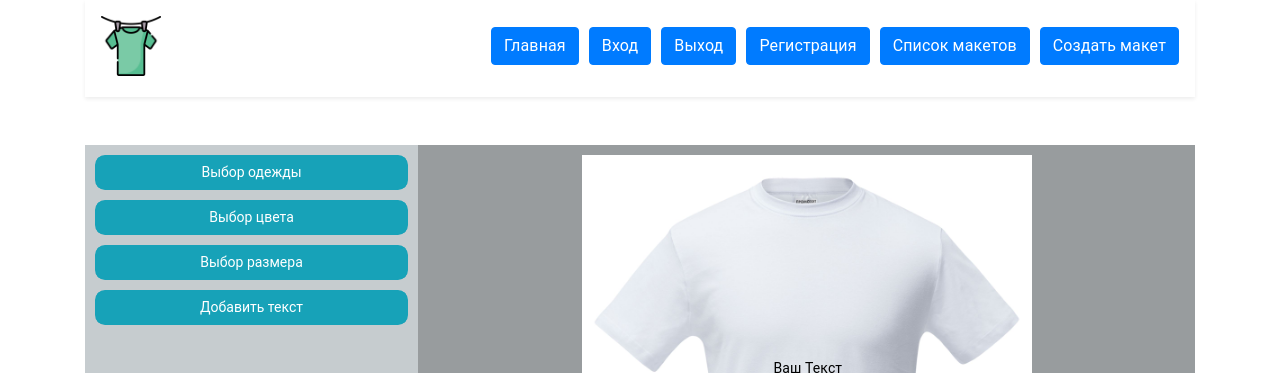
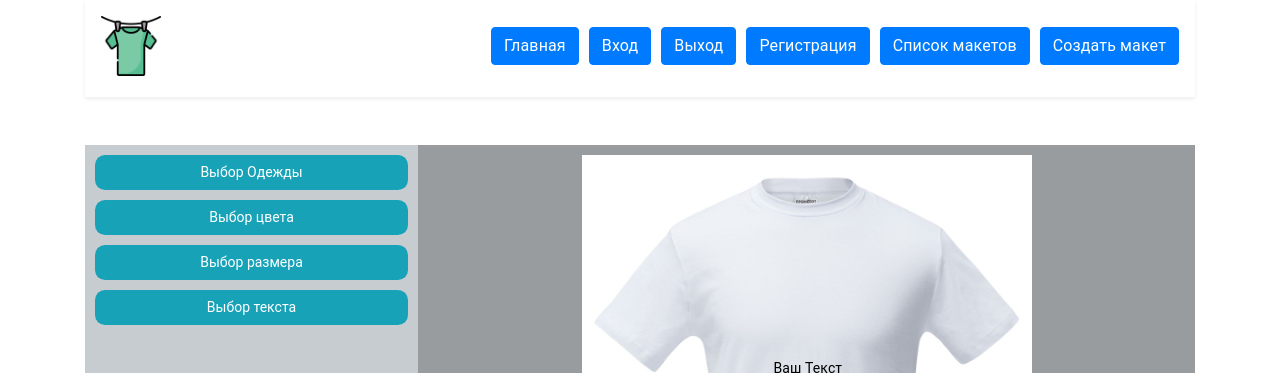
Before and after one commit to PIPSKVIK/my-print, a Vue app: page /layout-constructor in a window 1280 px wide. Shown: the top 373 px of the page. Built offline with nearby package versions, Linux system fonts and the light colour scheme; a web font is replaced by a local one.

Commit message:
Добавлен компонент для кнопка для collapse bootstrap

```diff
--- /dev/null
+++ b/src/components/baseBootstrapComponents/BaseCollapseButton.vue
@@ -0,0 +1,29 @@
+<template>
+  <button
+    class="btn btn-info btn-sm btn-block"
+    type="button"
+    data-toggle="collapse"
+    aria-expanded="true"
+    aria-controls="collapseExample"
+    :data-target="dataTarget"
+  >
+    <slot></slot>
+  </button>
+</template>
+
+<script>
+export default {
+  name: 'BaseCollapseButton',
+  inheritAttrs: false,
+  props: {
+    dataTarget: {
+      type: String,
+      required: true
+    }
+  }
+}
+</script>
+
+<style lang="scss" scoped>
+
+</style>
--- /dev/null
+++ b/src/components/baseBootstrapComponents/index.js
@@ -0,0 +1,3 @@
+import BaseCollapseButton from './BaseCollapseButton'
+
+export { BaseCollapseButton }
--- a/src/components/constructorPanelWithFunctionality/TypeColors.vue
+++ b/src/components/constructorPanelWithFunctionality/TypeColors.vue
@@ -1,5 +1,5 @@
 <template>
-  <div class="collapse" id="collapseExample2">
+  <div class="collapse" id="typeColor">
     <div class="type-color">
       <div>
         <ul class="color-list">
--- a/src/components/constructorPanelWithFunctionality/TypeSizes.vue
+++ b/src/components/constructorPanelWithFunctionality/TypeSizes.vue
@@ -1,5 +1,5 @@
 <template>
-  <div class="collapse" id="collapseExample3">
+  <div class="collapse" id="typeSize">
     <div class="type-size">
       <div class="size">
         <ul class="size__list">
--- a/src/components/constructorPanelWithFunctionality/TypeSubjects.vue
+++ b/src/components/constructorPanelWithFunctionality/TypeSubjects.vue
@@ -1,5 +1,5 @@
 <template>
-  <div class="collapse" id="collapseExample1">
+  <div class="collapse" id="typeSubjects">
     <div class="subjects">
       <div class="subjects-type">
         <BaseRadio
--- a/src/components/constructorPanelWithFunctionality/TypeText.vue
+++ b/src/components/constructorPanelWithFunctionality/TypeText.vue
@@ -1,6 +1,6 @@
 <template>
   <div class="type-text">
-    <div class="collapse" id="collapseExample4">
+    <div class="collapse" id="typeText">
       <div class="type-text__content-wrapper">
         <div class="type-text__section-textarea">
         <!-- поле ввода основного текста -->
--- a/src/views/layoutPage/LayoutConstructor.vue
+++ b/src/views/layoutPage/LayoutConstructor.vue
@@ -3,18 +3,18 @@
     <section class="constructor-left">
       <!-- <<< компонент выбора типа одежды -->
       <div class="layout-constructor__type-subjects">
-        <button class="btn btn-info btn-sm btn-block" type="button" data-toggle="collapse" data-target="#collapseExample1" aria-expanded="true" aria-controls="collapseExample">
-          Выбор одежды
-        </button>
+        <BaseCollapseButton dataTarget="#typeSubjects">
+          <template>Выбор Одежды</template>
+        </BaseCollapseButton>
         <TypeSubjects
           v-model="typeSubjects"
         />
       </div>
       <!-- <<< компонент выбор цыетов -->
       <div class="layout-constructor__type-colors">
-        <button class="btn btn-info btn-sm btn-block" type="button" data-toggle="collapse" data-target="#collapseExample2" aria-expanded="false" aria-controls="collapseExample">
+        <BaseCollapseButton dataTarget="#typeColor">
           Выбор цвета
-        </button>
+        </BaseCollapseButton>
         <TypeColors
           v-model="typeColor"
           :currentColors="currentColors"
@@ -23,9 +23,9 @@
       </div>
       <!-- <<< компонент выбора размера -->
       <div class="layout-constructor__type-size">
-        <button class="btn btn-info btn-sm btn-block" type="button" data-toggle="collapse" data-target="#collapseExample3" aria-expanded="false" aria-controls="collapseExample">
+        <BaseCollapseButton dataTarget="#typeSize">
           Выбор размера
-        </button>
+        </BaseCollapseButton>
         <TypeSizes
           class="constructor-left__sizes"
           :allTypeSize="allTypeSize"
@@ -34,9 +34,9 @@
       </div>
       <!-- Компонент выбора текста -->
       <div class="layout-constructor__type-text">
-        <button class="btn btn-info btn-sm btn-block" type="button" data-toggle="collapse" data-target="#collapseExample4" aria-expanded="false" aria-controls="collapseExample">
-          Добавить текст
-        </button>
+        <BaseCollapseButton dataTarget="#typeText">
+          Выбор текста
+        </BaseCollapseButton>
         <TypeText
           :allOptionsColors="allOptionsColors"
           :allOptionsSize="allOptionsSize"
@@ -108,6 +108,7 @@
 
 <script>
 import { TypeSizes, TypeColors, TypeSubjects, TypeText } from '@/components/constructorPanelWithFunctionality'
+import { BaseCollapseButton } from '@/components/baseBootstrapComponents'
 import { mapGetters } from 'vuex'
 
 export default {
@@ -116,7 +117,8 @@ export default {
     TypeSizes,
     TypeColors,
     TypeSubjects,
-    TypeText
+    TypeText,
+    BaseCollapseButton
   },
   data () {
     return {
```
